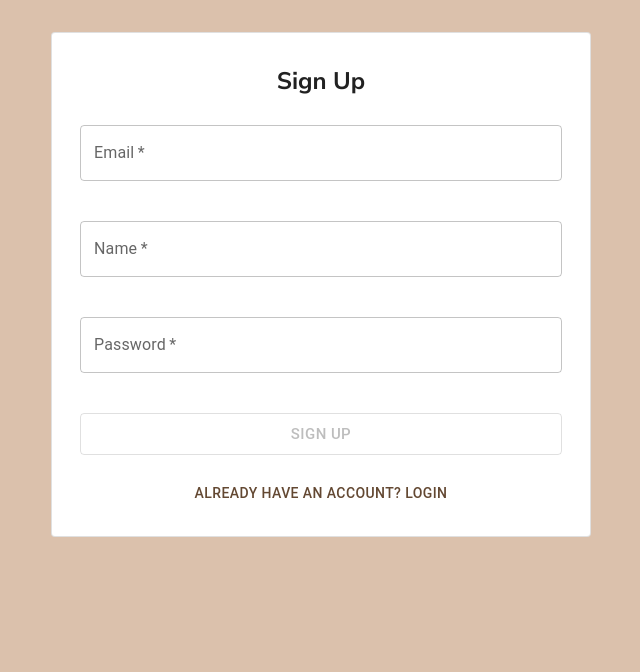
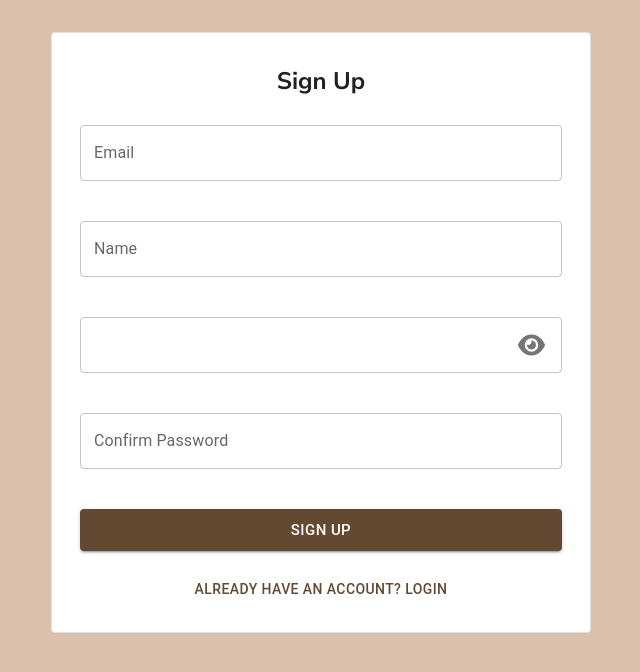
Before and after one commit to thomas-mol/brew-view, a React (Vite) app: page /login in a window 1280 px wide. Both pictures are taken after typing "name@example.com", "Sample123" into the empty fields and a click on the button "CREATE AN ACCOUNT". Shown: the top 672 px of the page, without its empty margins (319-959 px from the left). Built offline with nearby package versions, Linux system fonts and the light colour scheme; no server answers.

Commit message:
Add validation schemas for login and signup, enhance error handling in LoginForm, and improve styling in ProfilePage

```diff
--- a/src/components/LoginForm/LoginForm.module.css
+++ b/src/components/LoginForm/LoginForm.module.css
@@ -5,3 +5,7 @@
   gap: 2.5rem;
   padding: 1.25rem;
 }
+
+.error {
+  color: red;
+}
--- a/src/components/LoginForm/LoginForm.tsx
+++ b/src/components/LoginForm/LoginForm.tsx
@@ -1,38 +1,39 @@
+import { faEye, faEyeSlash } from "@fortawesome/free-solid-svg-icons";
+import { FontAwesomeIcon } from "@fortawesome/react-fontawesome";
 import { zodResolver } from "@hookform/resolvers/zod";
-import { Button, TextField } from "@mui/material";
+import {
+  Button,
+  IconButton,
+  InputAdornment,
+  OutlinedInput,
+  TextField,
+} from "@mui/material";
 import { signInWithEmailAndPassword } from "firebase/auth";
 import { useState } from "react";
 import { Controller, useForm } from "react-hook-form";
-import { z } from "zod";
+import { useNavigate } from "react-router-dom";
 import { auth } from "../../config/firebase";
-import { useNavigate } from "react-router-dom";
+import { logInSchema, TLoginSchema } from "../../constants/types";
 import styles from "./LoginForm.module.css";
-
-const schema = z.object({
-  email: z.string().email(),
-  password: z
-    .string()
-    .min(8, { message: "Password must be at least 8 characters." }),
-});
-
-type LoginFormData = z.infer<typeof schema>;
 
 const LoginForm = () => {
   const [error, setError] = useState<string | null>(null);
+  const [showPassword, setShowPassword] = useState(false);
   const navigate = useNavigate();
+
   const {
     control,
     handleSubmit,
     formState: { isValid },
-  } = useForm<LoginFormData>({
-    resolver: zodResolver(schema),
+  } = useForm<TLoginSchema>({
+    resolver: zodResolver(logInSchema),
     defaultValues: {
       email: "",
       password: "",
     },
   });
 
-  const onSubmit = async (data: LoginFormData) => {
+  const onSubmit = async (data: TLoginSchema) => {
     try {
       const userCredential = await signInWithEmailAndPassword(
         auth,
@@ -72,17 +73,32 @@ const LoginForm = () => {
         control={control}
         name="password"
         render={({ field, fieldState }) => (
-          <TextField
+          <OutlinedInput
             {...field}
             type="password"
             error={!!fieldState?.error}
-            helperText={fieldState?.error?.message}
             label="Password"
+            endAdornment={
+              <InputAdornment position="end">
+                <IconButton
+                  aria-label={
+                    showPassword ? "hide the password" : "display the password"
+                  }
+                  onClick={() => setShowPassword(!showPassword)}
+                >
+                  {showPassword ? (
+                    <FontAwesomeIcon icon={faEyeSlash} />
+                  ) : (
+                    <FontAwesomeIcon icon={faEye} />
+                  )}
+                </IconButton>
+              </InputAdornment>
+            }
           />
         )}
       />
 
-      {error && <p>{error}</p>}
+      {error && <p className={styles.errorMessage}>{error}</p>}
 
       <Button
         disabled={!isValid}
--- a/src/components/SignUpForm/SignUpForm.tsx
+++ b/src/components/SignUpForm/SignUpForm.tsx
@@ -1,51 +1,48 @@
+import { faEye, faEyeSlash } from "@fortawesome/free-solid-svg-icons";
+import { FontAwesomeIcon } from "@fortawesome/react-fontawesome";
 import { zodResolver } from "@hookform/resolvers/zod";
-import { Button, TextField } from "@mui/material";
+import {
+  Button,
+  IconButton,
+  InputAdornment,
+  OutlinedInput,
+  TextField,
+} from "@mui/material";
 import {
   createUserWithEmailAndPassword,
   sendEmailVerification,
   updateProfile,
 } from "firebase/auth";
+import { useState } from "react";
 import { Controller, useForm } from "react-hook-form";
-import { z } from "zod";
 import { auth } from "../../config/firebase";
 import { useAddUser } from "../../hooks/useUsers";
 import User from "../../interfaces/user";
-import { useState } from "react";
 import styles from "./SignUpForm.module.css";
-
-const schema = z.object({
-  email: z.string().email(),
-  name: z.string(),
-  password: z
-    .string()
-    .min(8, { message: "Your password must be at least 8 characters long" })
-    .max(20, {
-      message: "Your password can not contain more than 20 characters.",
-    }),
-});
-
-type SignUpFormData = z.infer<typeof schema>;
+import { signUpSchema, TSignUpSchema } from "../../constants/types";
 
 const SignUpForm = () => {
+  // ! Implement error handling
+  const [error, setError] = useState<string | null>(null);
+  const [showPassword, setShowPassword] = useState(false);
+  const { mutate, isLoading } = useAddUser();
+
   const {
     control,
     handleSubmit,
-    formState: { isValid },
-  } = useForm<SignUpFormData>({
-    resolver: zodResolver(schema),
+    formState: { errors, isValid, isSubmitting },
+    reset,
+  } = useForm<TSignUpSchema>({
+    resolver: zodResolver(signUpSchema),
     defaultValues: {
       email: "",
       name: "",
       password: "",
+      confirmPassword: "",
     },
   });
 
-  const { mutate, isLoading } = useAddUser();
-
-  // ! Implement error handling
-  const [error, setError] = useState<string | null>(null);
-
-  const onSubmit = async (data: SignUpFormData) => {
+  const onSubmit = async (data: TSignUpSchema) => {
     try {
       const userCredential = await createUserWithEmailAndPassword(
         auth,
@@ -92,7 +89,6 @@ const SignUpForm = () => {
         render={({ field, fieldState }) => (
           <TextField
             {...field}
-            required
             error={!!fieldState?.error}
             helperText={fieldState?.error?.message}
             label="Email"
@@ -109,7 +105,6 @@ const SignUpForm = () => {
         render={({ field, fieldState }) => (
           <TextField
             {...field}
-            required
             error={!!fieldState?.error}
             helperText={fieldState?.error?.message}
             label="Name"
@@ -124,12 +119,43 @@ const SignUpForm = () => {
         control={control}
         name="password"
         render={({ field, fieldState }) => (
+          <OutlinedInput
+            {...field}
+            type={showPassword ? "text" : "password"}
+            error={!!fieldState?.error}
+            label="Password"
+            disabled={isLoading}
+            endAdornment={
+              <InputAdornment position="end">
+                <IconButton
+                  aria-label={
+                    showPassword ? "hide the password" : "display the password"
+                  }
+                  onClick={() => setShowPassword(!showPassword)}
+                >
+                  {showPassword ? (
+                    <FontAwesomeIcon icon={faEyeSlash} />
+                  ) : (
+                    <FontAwesomeIcon icon={faEye} />
+                  )}
+                </IconButton>
+              </InputAdornment>
+            }
+          />
+        )}
+      />
+
+      {/* CONFIRM PASSWORD */}
+      <Controller
+        control={control}
+        name="confirmPassword"
+        render={({ field, fieldState }) => (
           <TextField
             {...field}
-            required
+            type="password"
             error={!!fieldState?.error}
             helperText={fieldState?.error?.message}
-            label="Password"
+            label="Confirm Password"
             disabled={isLoading}
           />
         )}
@@ -138,8 +164,8 @@ const SignUpForm = () => {
       {error && <p className={styles.errorMessage}>{error}</p>}
 
       <Button
-        disabled={!isValid || isLoading}
-        variant="outlined"
+        disabled={isLoading || isSubmitting}
+        variant="contained"
         type="submit"
         size="large"
       >
--- /dev/null
+++ b/src/constants/types.ts
@@ -0,0 +1,50 @@
+import dayjs, { Dayjs } from "dayjs";
+import { z } from "zod";
+import * as Coffee from "../constants/enums";
+
+// * SIGN UP
+
+export const signUpSchema = z
+  .object({
+    email: z.string().email(),
+    name: z.string(),
+    password: z
+      .string()
+      .min(8, { message: "Your password must be at least 8 characters long" })
+      .max(20, {
+        message: "Your password can not contain more than 20 characters.",
+      }),
+    confirmPassword: z.string(),
+  })
+  .refine((data) => data.password === data.confirmPassword, {
+    message: "Passwords must match.",
+    path: ["confirmPassword"],
+  });
+
+export type TSignUpSchema = z.infer<typeof signUpSchema>;
+
+// * LOG IN
+
+export const logInSchema = z.object({
+  email: z.string().email(),
+  password: z
+    .string()
+    .min(8, { message: "Password must be at least 8 characters." }),
+});
+
+export type TLoginSchema = z.infer<typeof logInSchema>;
+
+// * ADD / EDIT REVIEW
+
+export const reviewSchema = z.object({
+  title: z
+    .string()
+    .min(3, { message: "Title should be at least 3 characters" }),
+  roast: z.nativeEnum(Coffee.Roast),
+  type: z.nativeEnum(Coffee.Type),
+  location: z.string(),
+  score: z.number().min(1).max(5),
+  date: z.instanceof(dayjs as unknown as typeof Dayjs),
+});
+
+export type TReviewSchema = z.infer<typeof reviewSchema>;
--- a/src/pages/Profile/ProfilePage.tsx
+++ b/src/pages/Profile/ProfilePage.tsx
@@ -1,26 +1,19 @@
 import { Button } from "@mui/material";
-import { useEffect, useState } from "react";
-import { useNavigate } from "react-router-dom";
+import { useState } from "react";
 import AnimatedPage from "../../components/AnimatedPage";
+import CustomImage from "../../components/CustomImage";
 import { auth } from "../../config/firebase";
-import CustomImage from "../../components/CustomImage";
 import styles from "./ProfilePage.module.css";
 
 const ProfilePage = () => {
-  const navigate = useNavigate();
-  const [user, setUser] = useState(auth.currentUser);
-
-  useEffect(() => {
-    const unsubscribe = auth.onAuthStateChanged(setUser);
-    return () => unsubscribe();
-  }, []);
+  const [user] = useState(auth.currentUser);
 
   const handleLogout = async () => {
     try {
       await auth.signOut();
-      navigate("/");
     } catch (error) {
       console.error("Error logging out:", error);
+      alert("Failed to log out. Please try again.");
     }
   };
 
```
Also changed, not shown: src/components/ReviewForm/ReviewForm.tsx (+6 -19 lines).
